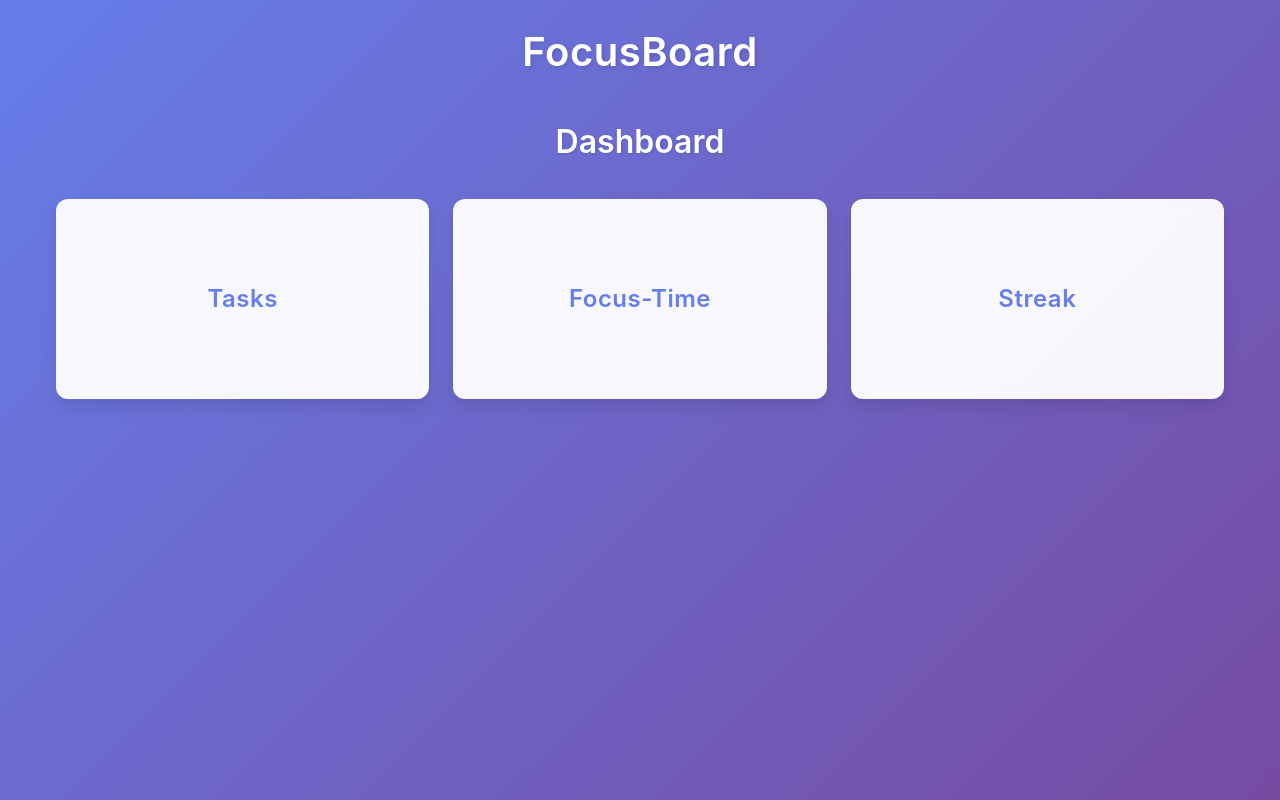
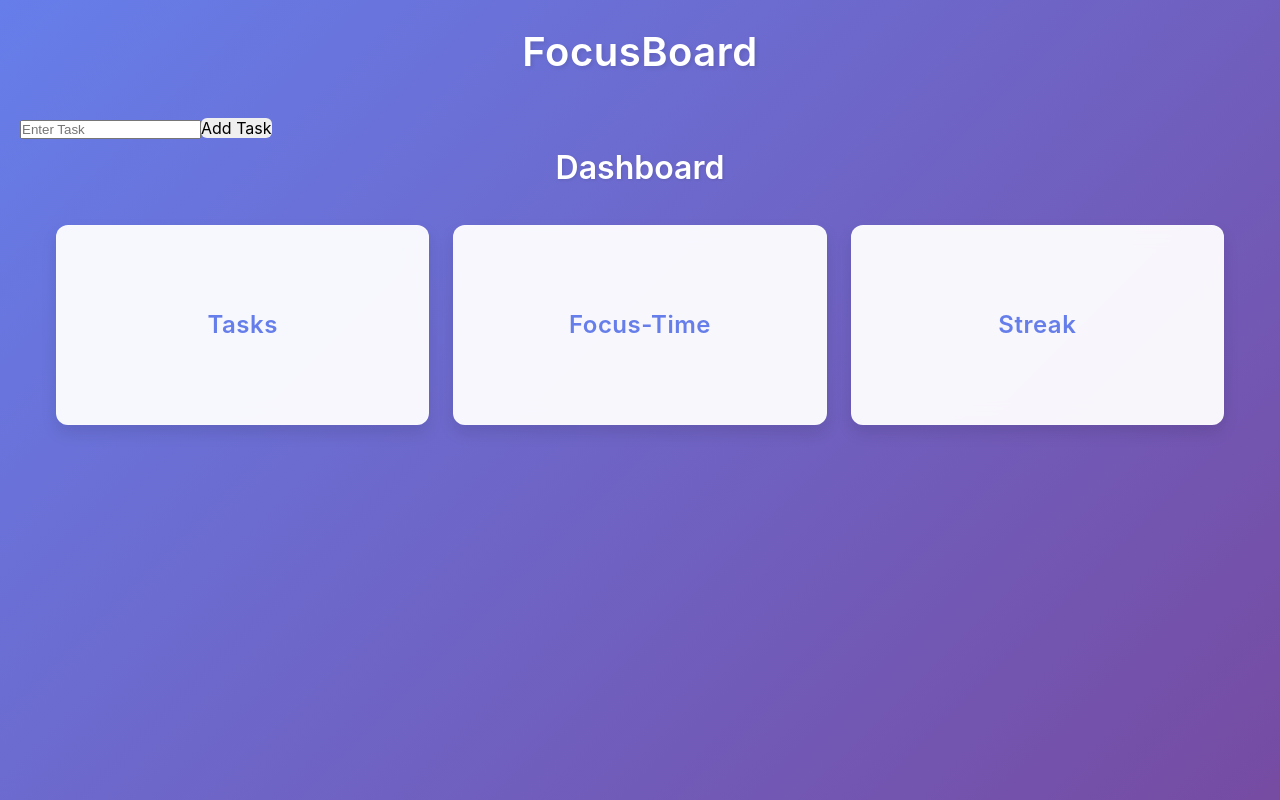
Before and after one commit to AyushDevdhe/FocusBoard-, a React (Create React App) app: page / in a window 1280 px wide. Built offline with nearby package versions, Linux system fonts and the light colour scheme.

Commit message:
Day2 Tasks Add Delete Functionality Added

```diff
--- a/src/components/Navbar.js
+++ b/src/components/Navbar.js
@@ -1,11 +1,46 @@
-import React from 'react';
+import React, {useState} from 'react';
 import './Navbar.css';
 
 
-function Navbar(){
-    <div className="navbar">
-        <nav>FocusBoard</nav>
-    </div>
+function Navbar({title}){
+    const [task, setTask] = useState("");
+    const [tasks, setTasks] = useState([]);
+
+    const addTask = () =>{
+        if(task === "") return;
+        setTasks([...tasks, task]);
+        setTask("");
+    };
+
+    const deleteTask = (index) =>{
+        const newTasks = tasks.filter((_,i) => i !== index);
+        setTasks(newTasks);
+    };
+
+    return(
+        <div>
+            <h3>{title}</h3>
+
+            {title = "Tasks" && (
+
+                <>
+                <input value={task} onChange={(e) => setTask(e.target.value)} placeholder = "Enter Task"></input>
+
+                <button onClick ={addTask}>Add Task</button>
+
+                <ul>
+                    {tasks.map((t,i) => (
+                        <li key={i}>
+                            {t}
+                            <button onClick={() => deleteTask(i)}>X</button>
+                        </li>
+                    ))}
+                </ul>
+
+                </>
+            )}
+        </div>
+    );
 }
 
 
```
